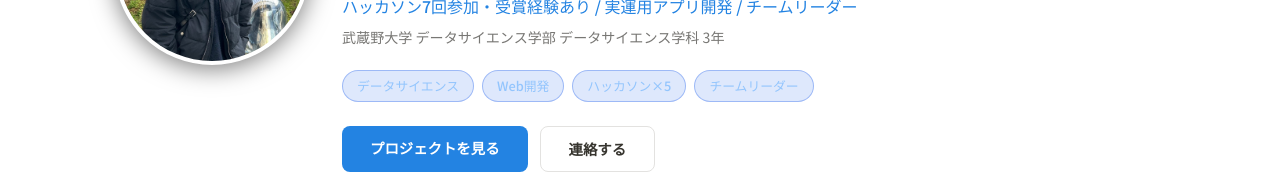
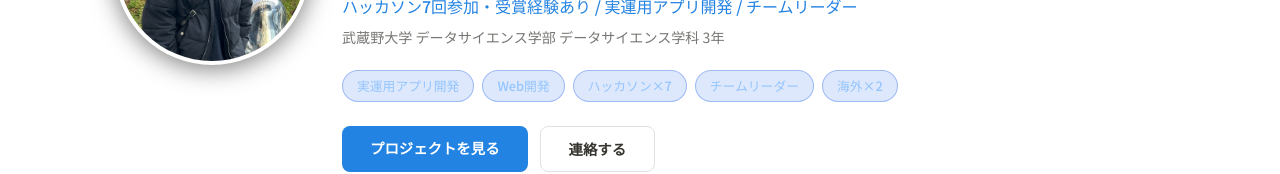
Before and after one commit to s2422092/portfolio, a React (Vite) app: page / in a window 1280 px wide. Shown: the part 495-669 px from the top of the page. Built offline with nearby package versions, Linux system fonts and the light colour scheme.

Commit message:
タグ変更

```diff
--- a/src/components/Hero.jsx
+++ b/src/components/Hero.jsx
@@ -60,10 +60,11 @@ export default function Hero() {
               <p className="hero-univ">{profile.university}</p>
 
               <div className="hero-badges">
-                <span className="badge">データサイエンス</span>
+                <span className="badge">実運用アプリ開発</span>
                 <span className="badge">Web開発</span>
-                <span className="badge">ハッカソン×5</span>
+                <span className="badge">ハッカソン×7</span>
                 <span className="badge">チームリーダー</span>
+                <span className="badge">海外×2</span>
               </div>
 
               <div className="hero-cta">
```
